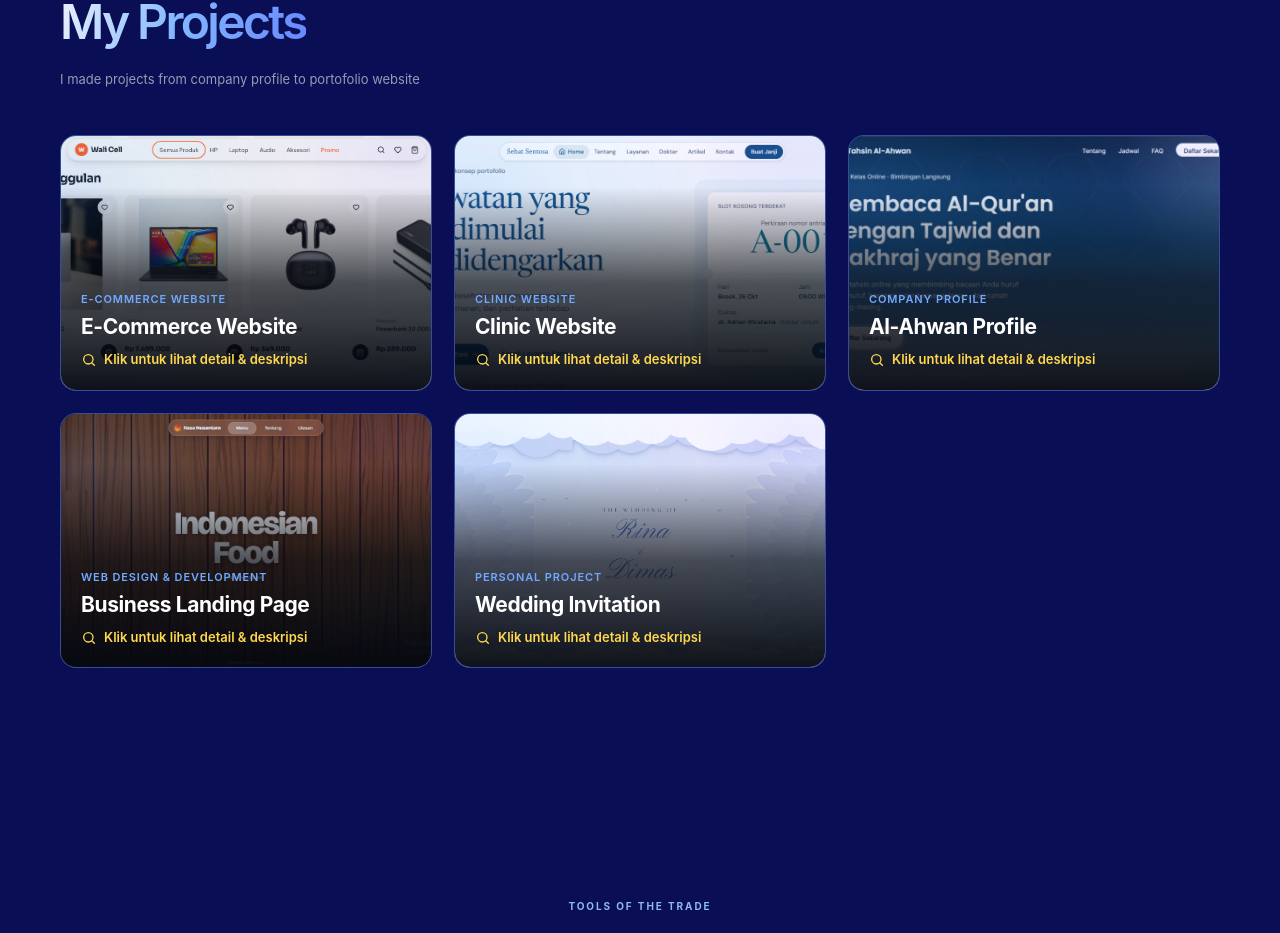
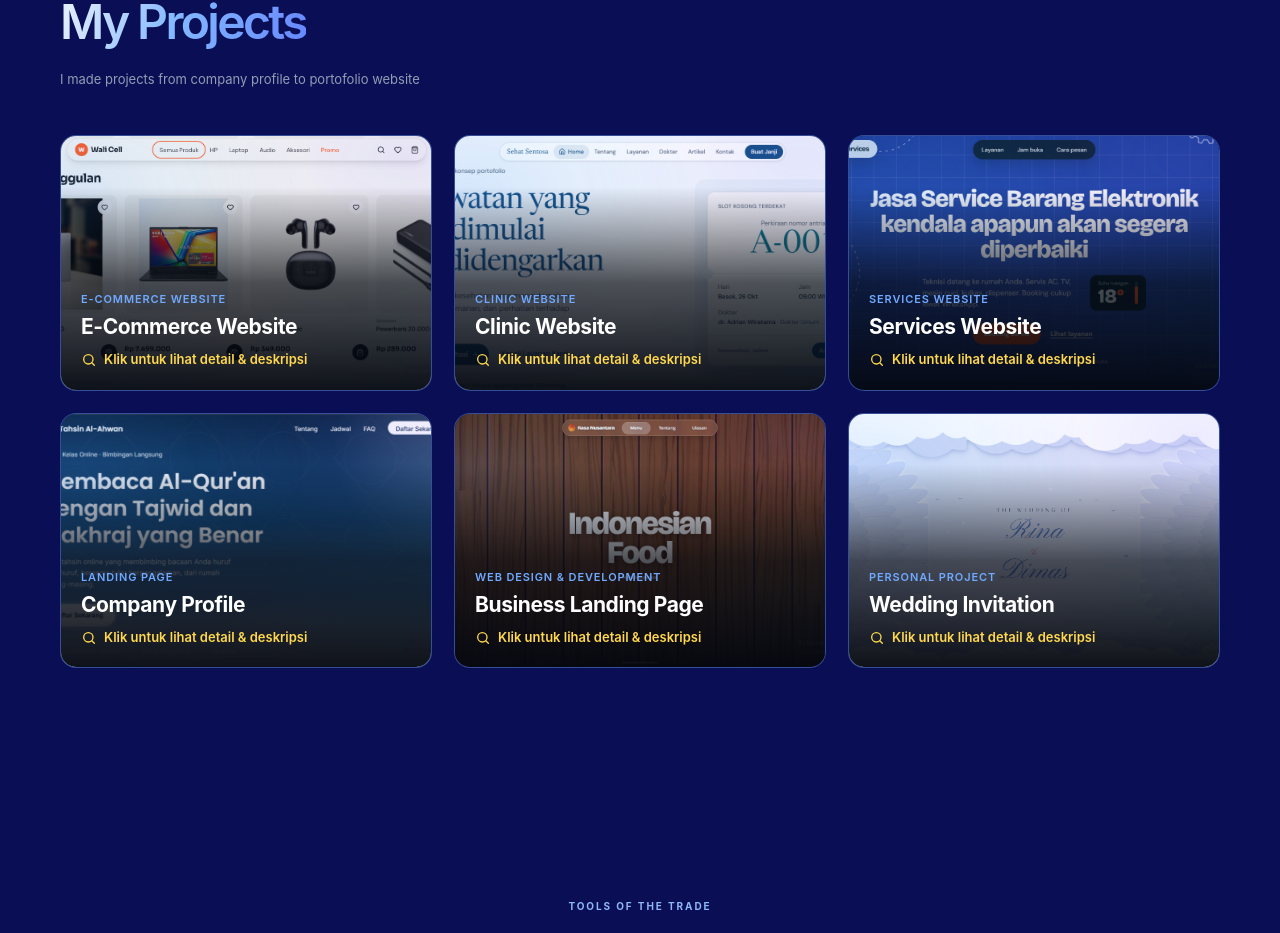
Before and after one commit to MuhammadMusfir11/portofolio-muhammad-musfir, a React (Vite) app: page / in a window 1280 px wide. Shown: the part 1788-2721 px from the top of the page. Built offline with nearby package versions, Linux system fonts and the light colour scheme.

Commit message:
Update website

```diff
--- a/src/App.jsx
+++ b/src/App.jsx
@@ -27,12 +27,24 @@ const projects = [
     style: "cosmic",
     label: "DESIGNED TO STAND OUT",
   },
+    {
+    title: "Services Website",
+    image: "/porto jasa.png",
+    websiteUrl: "https://web-jasa-elektronik.vercel.app",
+    githubUrl: "https://github.com/MuhammadMusfir11/web-jasa-elektronik.git",
+    category: "Services Website",
+    description:
+      "Website yang akan membantu anda dalam memanage layanan jasa yang ditawarkan dan pemasukan keuangan dari jasa.",
+    stack: ["React", "Tailwind CSS", "Vite", "MySQL"],
+    style: "cosmic",
+    label: "DESIGNED TO STAND OUT",
+  },
   {
-    title: "Al-Ahwan Profile",
+    title: "Company Profile",
     image: "/2.png",
     websiteUrl: "https://web-kursus-xi.vercel.app/",
     githubUrl: "https://github.com/MuhammadMusfir11/web-kursus.git",
-    category: "Company Profile",
+    category: "Landing Page",
     description:
       "Website informatif yang berisi mengenai jasa dan kursus yang bertujuan untuk memudahkan murid atau siswa.",
     stack: ["HTML", "CSS", "JavaScript"],
```
Also changed, not shown: public/porto jasa.png (added).
